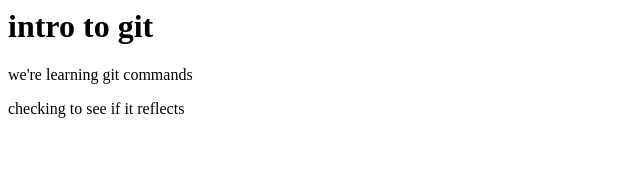
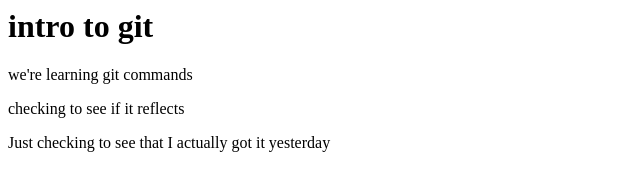
Before and after one commit to docgift/git-demo, a plain HTML site: page index.html in a window 1280 px wide. Shown: the whole page, without its empty margins (0-640 px from the left). Drawn offline with Linux system fonts and the light colour scheme.

Commit message:
made some more paragraph changes

```diff
--- a/index.html
+++ b/index.html
@@ -9,5 +9,6 @@
     <h1>intro to git</h1>
     <p>we're learning git commands</p>
     <p>checking to see if it reflects</p>
+    <p>Just checking to see that I actually got it yesterday</p>
 </body>
 </html>
```
